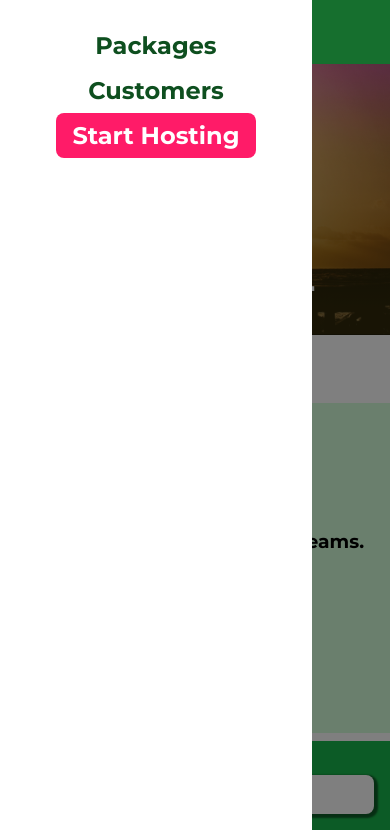
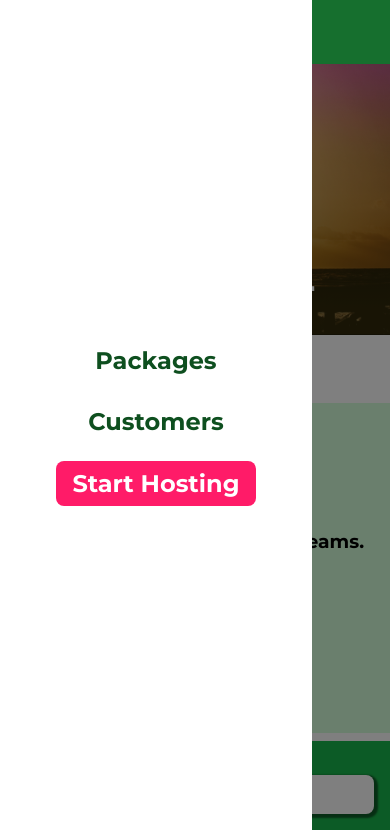
Before and after one commit to mwoitek/css-basics, a website: page src/index.html in a window 390 px wide. Both pictures are taken after a click on the button 40 px from the left and 31 px from the top of the page. Shown: the top 830 px of the page. Drawn offline with Linux system fonts and the light colour scheme.

Commit message:
Improve navigation bar using flexbox

```diff
--- a/src/shared.css
+++ b/src/shared.css
@@ -34,12 +34,9 @@ main {
   font-size: 0;
   padding: 0.5rem 1rem;
   z-index: 1;
-}
-
-.main-header > div {
-  display: inline-block;
-  font-size: 1rem;
-  vertical-align: middle;
+  display: flex;
+  align-items: center;
+  justify-content: space-between;
 }
 
 .toggle-button {
@@ -68,13 +65,11 @@ main {
   color: #0e4f1f;
   text-decoration: none;
   font-weight: bold;
-  height: 2.5rem;
-  display: inline-block;
-  vertical-align: middle;
 }
 
 .main-header__brand img {
-  height: 100%;
+  height: 2.5rem;
+  vertical-align: middle;
 }
 
 .main-nav {
@@ -85,10 +80,10 @@ main {
   margin: 0;
   padding: 0;
   list-style: none;
+  display: flex;
 }
 
 .main-nav__item {
-  display: inline-block;
   margin: 0 1rem;
 }
 
@@ -129,11 +124,8 @@ main {
   }
 
   .main-nav {
-    display: inline-block;
-    text-align: right;
-    width: calc(100% - 40px);
     font-size: 1rem;
-    vertical-align: middle;
+    display: flex;
   }
 }
 
@@ -180,9 +172,12 @@ main {
   width: 90%;
   height: 100%;
   list-style: none;
-  margin: 10% auto;
+  margin: 0 auto;
   padding: 0;
-  text-align: center;
+  display: flex;
+  flex-direction: column;
+  justify-content: center;
+  align-items: center;
 }
 
 .mobile-nav__item {
```
